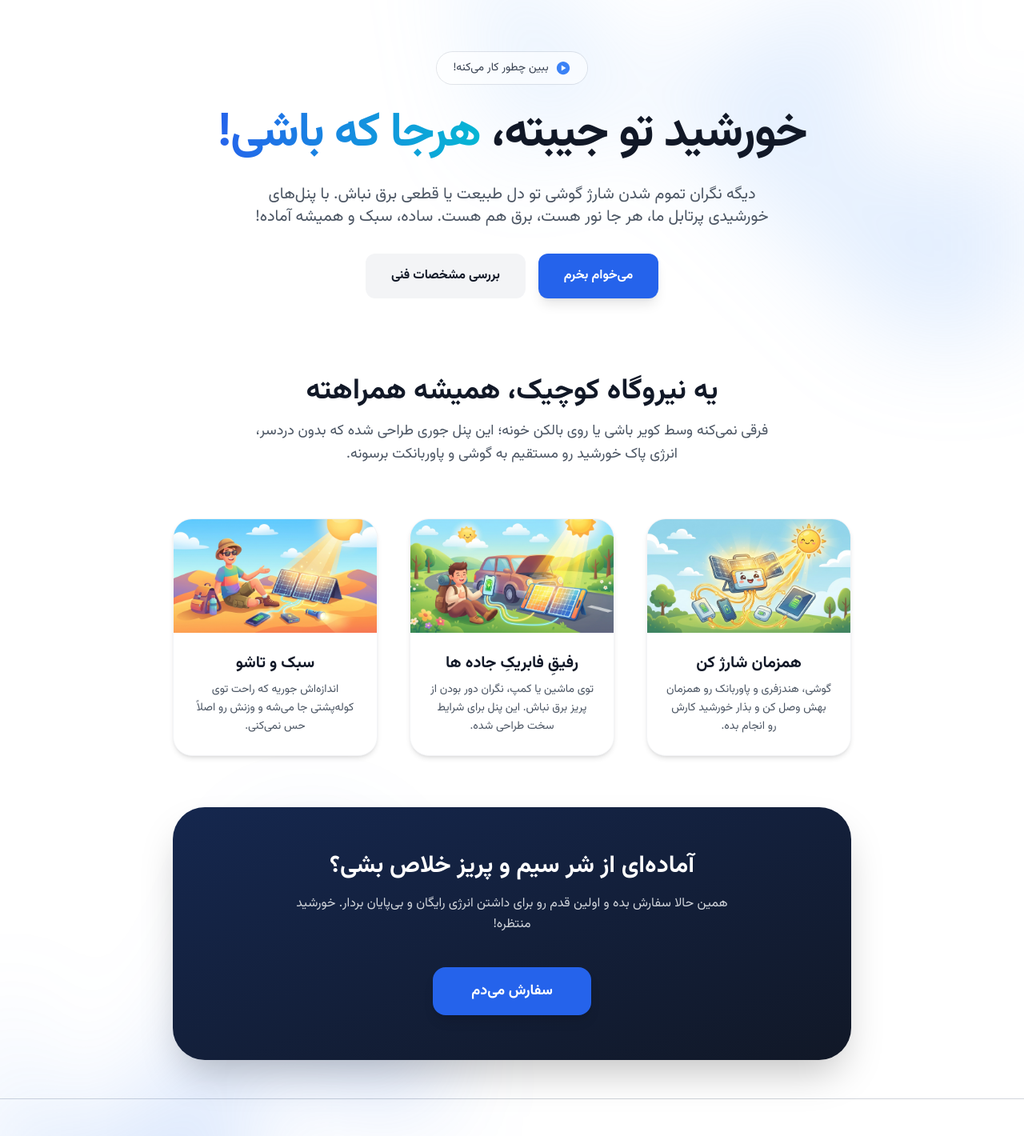
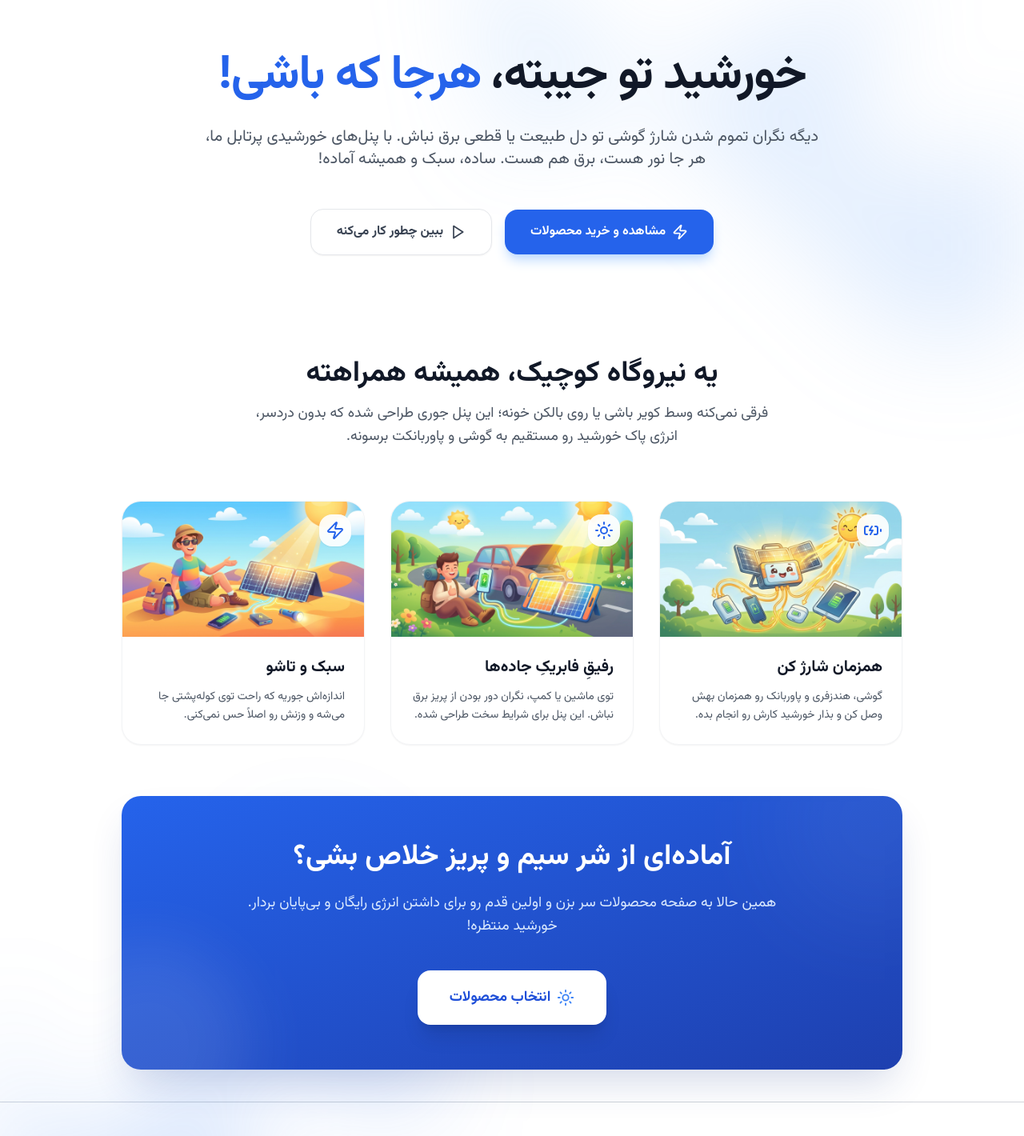
Before and after one commit to aliarabshahi/solarina_github, a Next.js app in the folder frontend/src/: page / in a window 1280 px wide. Shown: the part 80-1500 px from the top of the page at 80% size. Built offline with nearby package versions, Linux system fonts and the light colour scheme; grey boxes are pictures that could not be loaded.

Commit message:
modify main page

```diff
--- a/frontend/src/app/components/hero/HeroMainContent.tsx
+++ b/frontend/src/app/components/hero/HeroMainContent.tsx
@@ -1,6 +1,6 @@
 import Link from "next/link";
 import Image from "next/image";
-import { IoPlayCircleSharp } from "react-icons/io5";
+import { Play, Zap, Sun, BatteryCharging } from "lucide-react";
 
 export default function HeroMainContent({
   onVideoOpen,
@@ -8,147 +8,157 @@ export default function HeroMainContent({
   onVideoOpen: () => void;
 }) {
   return (
-    <div className="mx-auto max-w-4xl pt-12 sm:pt-16 lg:pt-20 pb-6 sm:pb-10 lg:pb-12 px-4 sm:px-6">
-
-      {/* دکمه ویدیو */}
-      <div className="hidden sm:mb-8 sm:flex sm:justify-center">
-        <button
-          onClick={onVideoOpen}
-          className="group flex items-center gap-2 rounded-full px-5 py-2 text-sm font-medium leading-6
-                     text-gray-700 ring-1 ring-gray-900/10 transition-all duration-300 ease-out
-                     hover:ring-2 hover:ring-blue-600 bg-white/50 backdrop-blur-sm"
-        >
-          <IoPlayCircleSharp
-            className="text-xl text-blue-500 transition-all duration-100 group-hover:scale-110"
-          />
-          <span>ببین چطور کار می‌کنه!</span>
-        </button>
-      </div>
-
+    <div className="mx-auto max-w-5xl pt-12 sm:pt-20 pb-10 px-4 sm:px-6">
       {/* متن اصلی */}
-      <div className="text-center space-y-6 sm:space-y-8">
-        <h1 className="text-3xl sm:text-4xl lg:text-5xl xl:text-6xl font-bold tracking-tight text-gray-900 leading-tight">
-          خورشید تو جیبته،{" "}
-          <span className="bg-gradient-to-r from-blue-600 to-cyan-500 bg-clip-text text-transparent">
+      <div className="text-center max-w-3xl mx-auto mb-14 space-y-8">
+        <h1 className="text-4xl sm:text-5xl lg:text-6xl font-extrabold tracking-tight text-gray-900 leading-tight">
+          خورشید تو جیبته،
+          <span className="block sm:inline text-blue-600 mt-2 sm:mt-0 sm:mr-3">
             هرجا که باشی!
           </span>
         </h1>
 
-        <p className="text-base sm:text-lg lg:text-xl leading-7 sm:leading-8 text-gray-600 max-w-2xl mx-auto">
-          دیگه نگران تموم شدن شارژ گوشی تو دل طبیعت یا قطعی برق نباش. با پنل‌های خورشیدی پرتابل ما، هر جا نور هست، برق هم هست. ساده، سبک و همیشه آماده!
+        <p className="text-lg sm:text-xl leading-relaxed text-gray-600">
+          دیگه نگران تموم شدن شارژ گوشی تو دل طبیعت یا قطعی برق نباش. با
+          پنل‌های خورشیدی پرتابل ما، هر جا نور هست، برق هم هست. ساده، سبک و همیشه
+          آماده!
         </p>
 
         {/* دکمه‌ها */}
-        <div className="flex flex-col sm:flex-row items-center justify-center gap-3 sm:gap-4">
+        <div className="flex flex-col sm:flex-row items-center justify-center gap-4 pt-4">
           <Link
-            href="/order"
-            className="w-full sm:w-auto rounded-xl bg-blue-600 px-8 py-4 text-sm sm:text-base font-bold text-white shadow-lg
-                       hover:bg-blue-700 hover:-translate-y-0.5 transition-all duration-300 text-center"
+            href="/products"
+            className="w-full sm:w-auto flex items-center justify-center gap-2 rounded-2xl bg-blue-600 px-8 py-4 text-base font-bold text-white shadow-lg shadow-blue-200 hover:bg-blue-700 hover:-translate-y-1 transition-all duration-300"
           >
-            می‌خوام بخرم
+            <Zap size={20} />
+            مشاهده و خرید محصولات
           </Link>
 
-          <a
-            href="products"
-            className="w-full sm:w-auto rounded-xl bg-gray-100 px-8 py-4 text-sm sm:text-base font-semibold
-                       text-gray-900 hover:bg-gray-200 transition-all duration-300 text-center"
+          <button
+            onClick={onVideoOpen}
+            className="w-full sm:w-auto flex items-center justify-center gap-2 rounded-2xl bg-white border border-gray-200 px-8 py-4 text-base font-bold text-gray-700 shadow-sm hover:bg-gray-50 hover:border-blue-200 hover:text-blue-600 transition-all duration-300"
           >
-            بررسی مشخصات فنی
-          </a>
+            <Play size={20} />
+            ببین چطور کار می‌کنه
+          </button>
         </div>
       </div>
 
       {/* بخش ویژگی‌ها */}
-      <div className="mt-24 max-w-5xl mx-auto space-y-16 px-4 sm:px-0">
-
-        <div className="text-center space-y-4">
+      <div className="mt-32 space-y-16">
+        <div className="text-center space-y-4 max-w-2xl mx-auto">
           <h2 className="text-3xl sm:text-4xl font-extrabold text-gray-900">
             یه نیروگاه کوچیک، همیشه همراهته
           </h2>
-          <p className="max-w-2xl mx-auto text-gray-600 text-lg leading-relaxed">
-            فرقی نمی‌کنه وسط کویر باشی یا روی بالکن خونه؛ این پنل جوری طراحی شده که بدون دردسر، انرژی پاک خورشید رو مستقیم به گوشی و پاوربانکت برسونه.
+          <p className="text-gray-600 text-lg leading-relaxed">
+            فرقی نمی‌کنه وسط کویر باشی یا روی بالکن خونه؛ این پنل جوری طراحی شده
+            که بدون دردسر، انرژی پاک خورشید رو مستقیم به گوشی و پاوربانکت برسونه.
           </p>
         </div>
 
         {/* کارت‌های ویژگی‌ها */}
-        <div className="grid grid-cols-1 sm:grid-cols-2 lg:grid-cols-3 gap-10">
-
+        <div className="grid grid-cols-1 sm:grid-cols-2 lg:grid-cols-3 gap-8">
           {/* کارت ۱ */}
-          <div className="group rounded-3xl overflow-hidden bg-white shadow-md border border-gray-100 transition-all duration-300 hover:shadow-xl">
-            <div className="overflow-hidden aspect-video">
+          <div className="group bg-white border border-gray-100 rounded-3xl overflow-hidden shadow-sm hover:shadow-2xl transition-all duration-500 hover:-translate-y-1">
+            <div className="relative overflow-hidden aspect-video bg-gray-100">
               <Image
                 src="/images/solar/solar1.png"
                 alt="شارژ چند دستگاه"
                 width={800}
                 height={450}
-                className="w-full h-full object-cover transition-transform duration-500 group-hover:scale-110"
+                className="w-full h-full object-cover transition-transform duration-700 group-hover:scale-110"
               />
+              <div className="absolute top-4 right-4 bg-white/90 backdrop-blur p-2 rounded-2xl shadow-sm text-blue-600">
+                <BatteryCharging size={24} />
+              </div>
             </div>
-            <div className="p-6 text-center">
-              <h3 className="text-xl font-bold text-gray-900 mb-2">همزمان شارژ کن</h3>
+            <div className="p-6">
+              <h3 className="text-xl font-bold text-gray-900 mb-3 group-hover:text-blue-600 transition-colors">
+                همزمان شارژ کن
+              </h3>
               <p className="text-gray-600 text-sm leading-relaxed">
-                گوشی، هندزفری و پاوربانک رو همزمان بهش وصل کن و بذار خورشید کارش رو انجام بده.
+                گوشی، هندزفری و پاوربانک رو همزمان بهش وصل کن و بذار خورشید کارش
+                رو انجام بده.
               </p>
             </div>
           </div>
 
           {/* کارت ۲ */}
-          <div className="group rounded-3xl overflow-hidden bg-white shadow-md border border-gray-100 transition-all duration-300 hover:shadow-xl">
-            <div className="overflow-hidden aspect-video">
+          <div className="group bg-white border border-gray-100 rounded-3xl overflow-hidden shadow-sm hover:shadow-2xl transition-all duration-500 hover:-translate-y-1">
+            <div className="relative overflow-hidden aspect-video bg-gray-100">
               <Image
                 src="/images/solar/solar2.png"
                 alt="سفر با پنل خورشیدی"
                 width={800}
                 height={450}
-                className="w-full h-full object-cover transition-transform duration-500 group-hover:scale-110"
+                className="w-full h-full object-cover transition-transform duration-700 group-hover:scale-110"
               />
+              <div className="absolute top-4 right-4 bg-white/90 backdrop-blur p-2 rounded-2xl shadow-sm text-blue-600">
+                <Sun size={24} />
+              </div>
             </div>
-            <div className="p-6 text-center">
-              <h3 className="text-xl font-bold text-gray-900 mb-2">رفیقِ فابریکِ جاده ها</h3>
+            <div className="p-6">
+              <h3 className="text-xl font-bold text-gray-900 mb-3 group-hover:text-blue-600 transition-colors">
+                رفیقِ فابریکِ جاده‌ها
+              </h3>
               <p className="text-gray-600 text-sm leading-relaxed">
-                توی ماشین یا کمپ، نگران دور بودن از پریز برق نباش. این پنل برای شرایط سخت طراحی شده.
+                توی ماشین یا کمپ، نگران دور بودن از پریز برق نباش. این پنل برای
+                شرایط سخت طراحی شده.
               </p>
             </div>
           </div>
 
           {/* کارت ۳ */}
-          <div className="group rounded-3xl overflow-hidden bg-white shadow-md border border-gray-100 transition-all duration-300 hover:shadow-xl">
-            <div className="overflow-hidden aspect-video">
+          <div className="group bg-white border border-gray-100 rounded-3xl overflow-hidden shadow-sm hover:shadow-2xl transition-all duration-500 hover:-translate-y-1">
+            <div className="relative overflow-hidden aspect-video bg-gray-100">
               <Image
                 src="/images/solar/solar3.png"
                 alt="طبیعت‌گردی"
                 width={800}
                 height={450}
-                className="w-full h-full object-cover transition-transform duration-500 group-hover:scale-110"
+                className="w-full h-full object-cover transition-transform duration-700 group-hover:scale-110"
               />
+              <div className="absolute top-4 right-4 bg-white/90 backdrop-blur p-2 rounded-2xl shadow-sm text-blue-600">
+                <Zap size={24} />
+              </div>
             </div>
-            <div className="p-6 text-center">
-              <h3 className="text-xl font-bold text-gray-900 mb-2">سبک و تاشو</h3>
+            <div className="p-6">
+              <h3 className="text-xl font-bold text-gray-900 mb-3 group-hover:text-blue-600 transition-colors">
+                سبک و تاشو
+              </h3>
               <p className="text-gray-600 text-sm leading-relaxed">
-                اندازه‌اش جوریه که راحت توی کوله‌پشتی جا می‌شه و وزنش رو اصلاً حس نمی‌کنی.
+                اندازه‌اش جوریه که راحت توی کوله‌پشتی جا می‌شه و وزنش رو اصلاً
+                حس نمی‌کنی.
               </p>
             </div>
           </div>
-
         </div>
 
         {/* CTA پایانی */}
-        <div className="mt-20 bg-gray-900 rounded-[2.5rem] p-8 sm:p-14 text-center shadow-2xl relative overflow-hidden">
-          <div className="absolute top-0 left-0 w-full h-full bg-gradient-to-br from-blue-600/20 to-transparent pointer-events-none"></div>
-          <h3 className="text-2xl sm:text-3xl font-bold text-white mb-4 relative z-10">
+        <div className="mt-24 bg-gradient-to-br from-blue-600 to-blue-800 rounded-3xl p-8 sm:p-14 text-center shadow-2xl shadow-blue-900/20 relative overflow-hidden">
+          <div
+            className="absolute -top-24 -right-24 w-64 h-64 bg-white opacity-5 rounded-full blur-3xl pointer-events-none"
+            aria-hidden="true"
+          ></div>
+          <div
+            className="absolute -bottom-24 -left-24 w-64 h-64 bg-white opacity-10 rounded-full blur-2xl pointer-events-none"
+            aria-hidden="true"
+          ></div>
+
+          <h3 className="text-3xl sm:text-4xl font-extrabold text-white mb-6 relative z-10">
             آماده‌ای از شر سیم و پریز خلاص بشی؟
           </h3>
-          <p className="text-gray-300 max-w-xl mx-auto mb-10 leading-relaxed relative z-10">
-            همین حالا سفارش بده و اولین قدم رو برای داشتن انرژی رایگان و بی‌پایان بردار. خورشید منتظره!
+          <p className="text-blue-100 text-lg max-w-2xl mx-auto mb-10 leading-relaxed relative z-10">
+            همین حالا به صفحه محصولات سر بزن و اولین قدم رو برای داشتن انرژی رایگان
+            و بی‌پایان بردار. خورشید منتظره!
           </p>
           <Link
-            href="/order"
-            className="inline-block bg-blue-600 text-white font-bold text-lg px-12 py-4 rounded-2xl shadow-lg hover:bg-blue-500 hover:scale-105 transition-all relative z-10"
+            href="/products"
+            className="inline-flex items-center justify-center gap-2 bg-white text-blue-700 font-bold text-lg px-10 py-5 rounded-2xl shadow-xl hover:bg-gray-50 hover:scale-105 transition-all duration-300 relative z-10"
           >
-             سفارش می‌دم
-          </Link>
+            <Sun size={22} className="text-blue-500" />
+انتخاب محصولات          </Link>
         </div>
-
       </div>
     </div>
   );
```
